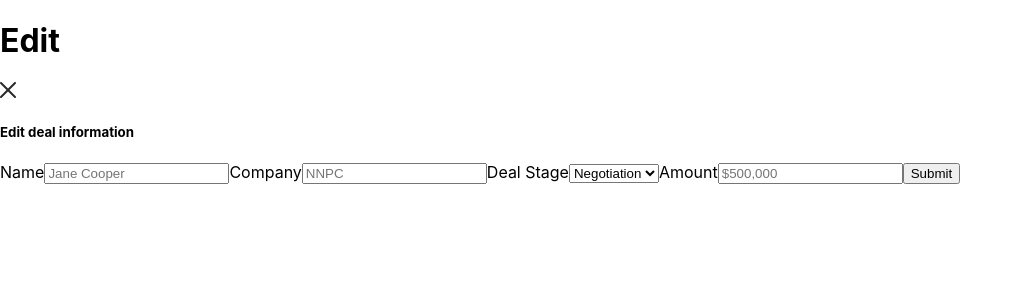
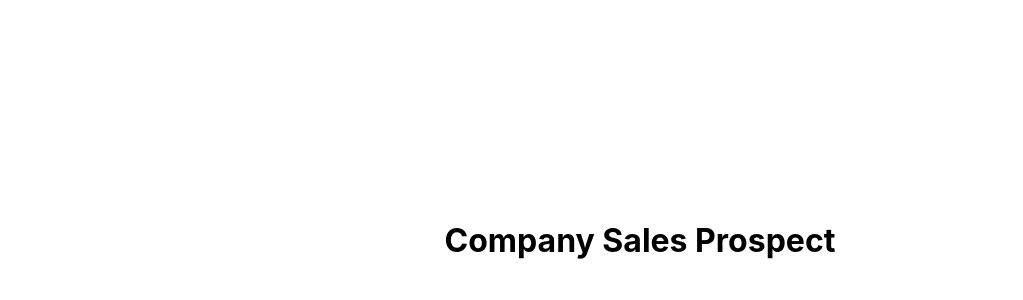
Before and after one commit to zurichat/zc_plugin_company_sales_prospect, a React (Create React App) app in the folder frontend/epictetus/: page /EditProspectSales in a window 1280 px wide. Shown: the top 300 px of the page, without its empty margins (0-1023 px from the left). Built offline with nearby package versions, Linux system fonts and the light colour scheme.

Commit message:
Revert "edit sales prospect form"
This reverts commit 1ae7e5f6f76b5a74105ff271c2a216abb85bb86d.

```diff
--- a/frontend/epictetus/package.json
+++ b/frontend/epictetus/package.json
@@ -8,7 +8,6 @@
     "@testing-library/user-event": "^12.8.3",
     "react": "^17.0.2",
     "react-dom": "^17.0.2",
-    "react-router-dom": "^5.2.1",
     "react-scripts": "4.0.3",
     "web-vitals": "^1.1.1"
   },
--- a/frontend/epictetus/src/App.js
+++ b/frontend/epictetus/src/App.js
@@ -1,18 +1,10 @@
 import './App.css';
-import Home from './components/Home';
-import { BrowserRouter as Router, Route, Switch } from 'react-router-dom';
-import EditProspectSales from './components/EditProspectSales';
 
 function App() {
   return (
-    <Router>
-      <div className="App">
-        <Switch>
-          <Route exact path="/" component={Home} />
-          <Route exact path="/EditProspectSales" component={EditProspectSales} />
-        </Switch>
-      </div>
-    </Router>
+    <div className="app">
+      <h1>Company Sales Prospect</h1>
+    </div>
   );
 }
 
--- a/frontend/epictetus/src/components/EditProspectSales.js
+++ /dev/null
@@ -1,37 +0,0 @@
-import React from 'react'
-import Cancel from './svg/Cancel'
-
-const EditProspectSales = () => {
-    return (
-        <form>
-            <div>
-                <h1>Edit</h1>
-                <Cancel />
-            </div>
-            <h5>Edit deal information</h5>
-            <label>
-                Name
-                <input type="text" placeholder='Jane Cooper' />
-            </label>
-            <label>
-                Company
-                <input type="text" placeholder='NNPC' />
-            </label>
-            <label>
-                Deal Stage
-                <select>
-                    <option value="Done">Done</option>
-                    <option value="Unfinished">Unfinished</option>
-                    <option selected value="Negotiation">Negotiation</option>
-                </select>
-            </label>
-            <label>
-                Amount
-                <input type="text" placeholder='$500,000' />
-            </label>
-            <input type='submit' />
-        </form>
-    )
-}
-
-export default EditProspectSales
--- a/frontend/epictetus/src/components/Home.js
+++ /dev/null
@@ -1,10 +0,0 @@
-import React from 'react'
-import '../App.css';
-
-export default function Home() {
-    return (
-        <div className="app">
-            <h1 className="text-4xl font-bold">Company Sales Prospect</h1>
-        </div>
-    )
-}
--- a/frontend/epictetus/src/components/svg/Cancel.js
+++ /dev/null
@@ -1,15 +0,0 @@
-import React from 'react'
-
-const Cancel = () => {
-    return (
-        <div>
-            <svg width="16" height="16" viewBox="0 0 16 16" fill="none" xmlns="http://www.w3.org/2000/svg">
-                <path d="M15 1L1 15" stroke="#2B2B2B" stroke-width="2" stroke-linecap="round" />
-                <path d="M1 1L15 15" stroke="#2B2B2B" stroke-width="2" stroke-linecap="round" />
-            </svg>
-
-        </div>
-    )
-}
-
-export default Cancel
```
Also changed, not shown: 1 other file (tests, documents, lock files or other folders).
